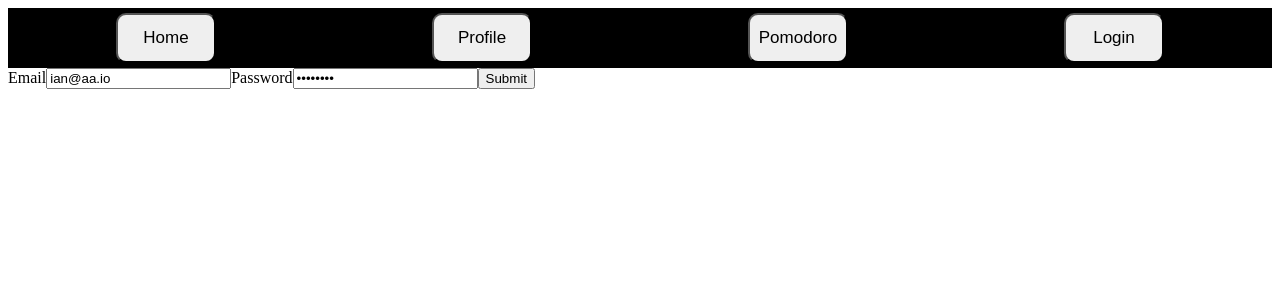
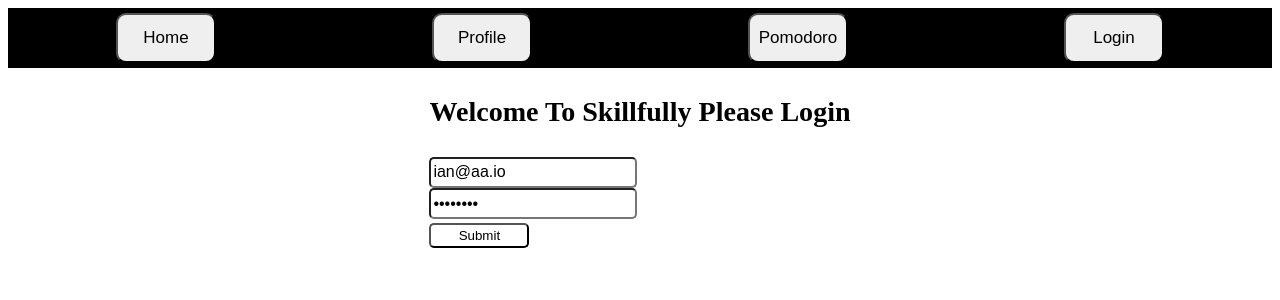
Before and after one commit to whitejamesthe2nd/skillfully, a React (Create React App) app in the folder client/: page /login in a window 1280 px wide. Shown: the top 300 px of the page. Built offline with nearby package versions, Linux system fonts and the light colour scheme.

Commit message:
added some form styling

```diff
--- a/client/src/components/Login.js
+++ b/client/src/components/Login.js
@@ -1,6 +1,9 @@
-import React,{useState} from 'react';
+import React, { useState } from 'react';
 import { useDispatch } from "react-redux";
 import { login } from "../redux/actions/AuthActions";
+import { makeStyles } from "@material-ui/core";
+
+
 
 function Login(props) {
     const [email, setEmail] = useState('ian@aa.io');
@@ -8,27 +11,67 @@
     console.log(password)
     const dispatch = useDispatch()
 
+    const useStyles = makeStyles({
+        loginDiv: {
+            display:'flex',
+            justifyContent:'center'
+        },
+        form:{
+            dipslay: 'grid',
+            gridTemplateRows: '1fr 1fr 1fr',
+            fontSize: '24px'
+        },
+        email:{
+            gridRowStart: '2',
+            width:'200px',
+            height: '25px',
+            fontSize: '16px',
+            borderRadius:'5px'
+        },
+        password:{
+            width:'200px',
+            height: '25px',
+            fontSize: '16px',
+            borderRadius:'5px'
+
+        },
+        submit:{
+            width: '100px',
+            height: '25px',
+            backgroundColor:'white',
+            borderRadius:'5px'
+        }
+    })
+
+    const classes = useStyles();
 
 
-    const handleSubmit = (e) =>{
+    const handleSubmit = (e) => {
         e.preventDefault();
-        dispatch(login(email,password))
+        dispatch(login(email, password))
     }
-    const handleChangePassword = (e) =>{
-         setPassword(e.target.value)
+    const handleChangePassword = (e) => {
+        setPassword(e.target.value)
     }
-    const handleChangeEmail = (e) =>{
+    const handleChangeEmail = (e) => {
         setEmail(e.target.value)
     }
     return (
         <>
-        <form onSubmit={handleSubmit}>
-            <label>Email</label>
-            <input type="email" value={'ian@aa.io'} onChange={handleChangeEmail}></input>
-            <label>Password</label>
-            <input type='password' value={'password'} onChange={handleChangePassword}></input>
-            <button type='submit'>Submit</button>
-        </form>
+            <div className={classes.loginDiv}>
+                <form onSubmit={handleSubmit} className={classes.form}>
+                <div>
+                <h3>Welcome To Skillfully Please Login</h3>
+                </div>
+                    <div >
+                        <input type="email" value={'ian@aa.io'} className={classes.email} onChange={handleChangeEmail}></input>
+                    </div>
+                    <div >
+                        <input type='password' value={'password'} className={classes.password} onChange={handleChangePassword}></input>
+                    </div>
+                    <button type='submit' className={classes.submit}>Submit</button>
+                </form>
+            </div>
 
         </>
     );
```
